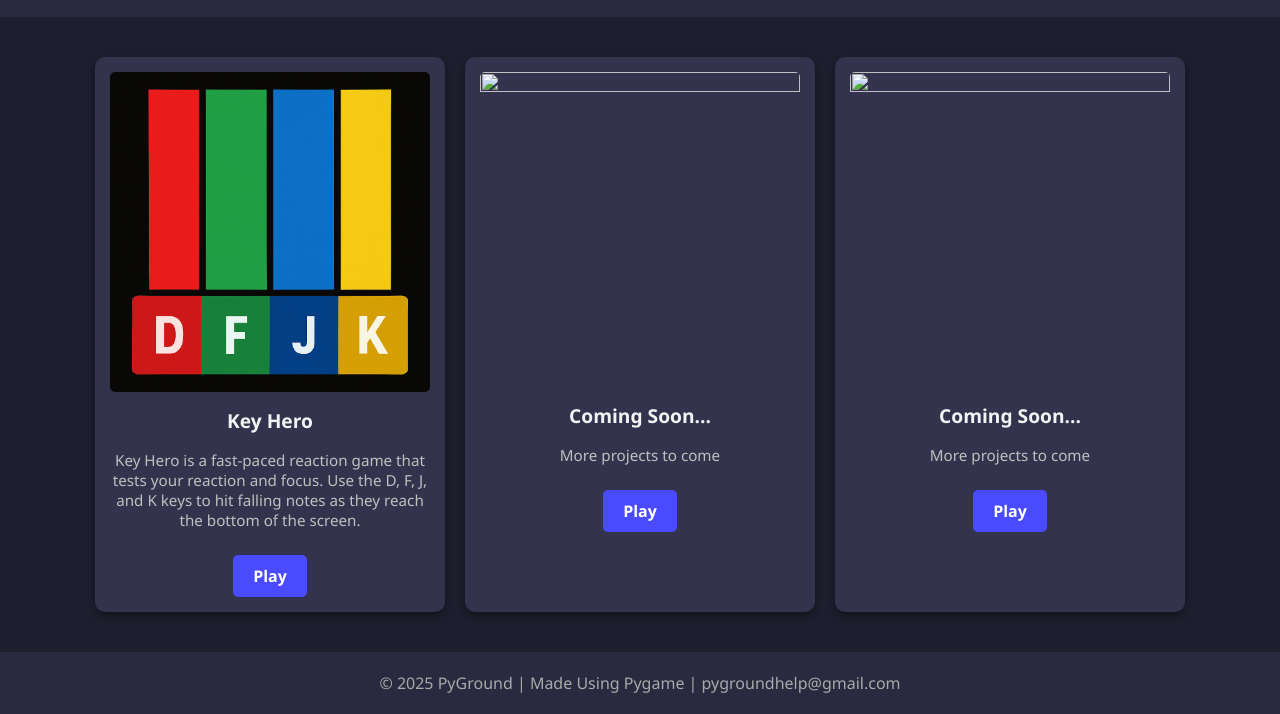
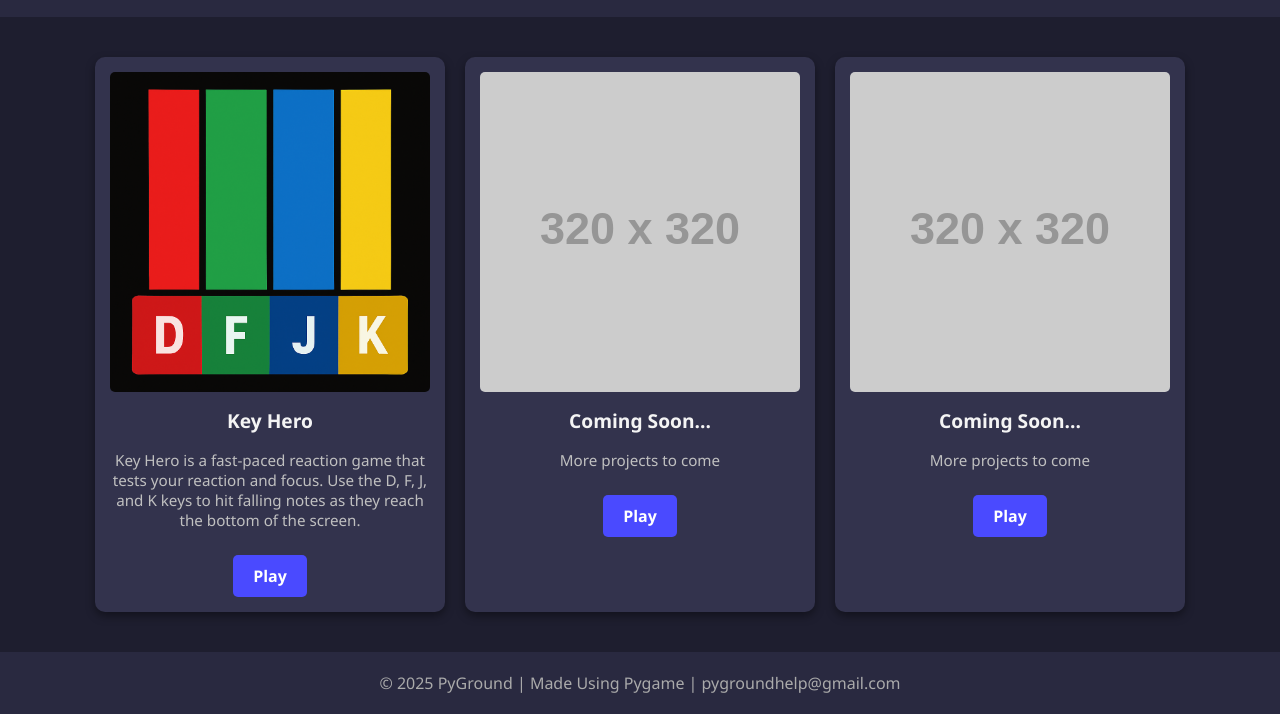
Before and after one commit to py-ground/pyground, a plain HTML site: page index.html in a window 1280 px wide. Shown: the part 107-821 px from the top of the page. Drawn offline with Linux system fonts and the light colour scheme; placeholder pictures from the web are drawn by us.

Commit message:
Update index.html

```diff
--- a/index.html
+++ b/index.html
@@ -97,7 +97,7 @@
 
   <section class="project-list">
     <div class="project">
-      <img src="images/key hero thumbnail.png" alt=""/>
+      <img src="images/key hero thumbnail.png" alt="" />
       <h2>Key Hero</h2>
       <p>Key Hero is a fast-paced reaction game that tests your reaction and focus.
         Use the D, F, J, and K keys to hit falling notes as they reach the bottom of the screen.</p>
@@ -105,14 +105,14 @@
     </div>
 
     <div class="project">
-      <img src="" alt=""/>
+      <img src="https://via.placeholder.com/320x320?text=Game+2+Coming+Soon" alt="" />
       <h2>Coming Soon...</h2>
       <p>More projects to come</p>
       <a href="#" class="play-button">Play</a>
     </div>
 
     <div class="project">
-      <img src="" alt=""/>
+      <img src="https://via.placeholder.com/320x320?text=Game+3+Coming+Soon" alt="" />
       <h2>Coming Soon...</h2>
       <p>More projects to come</p>
       <a href="#" class="play-button">Play</a>
```
